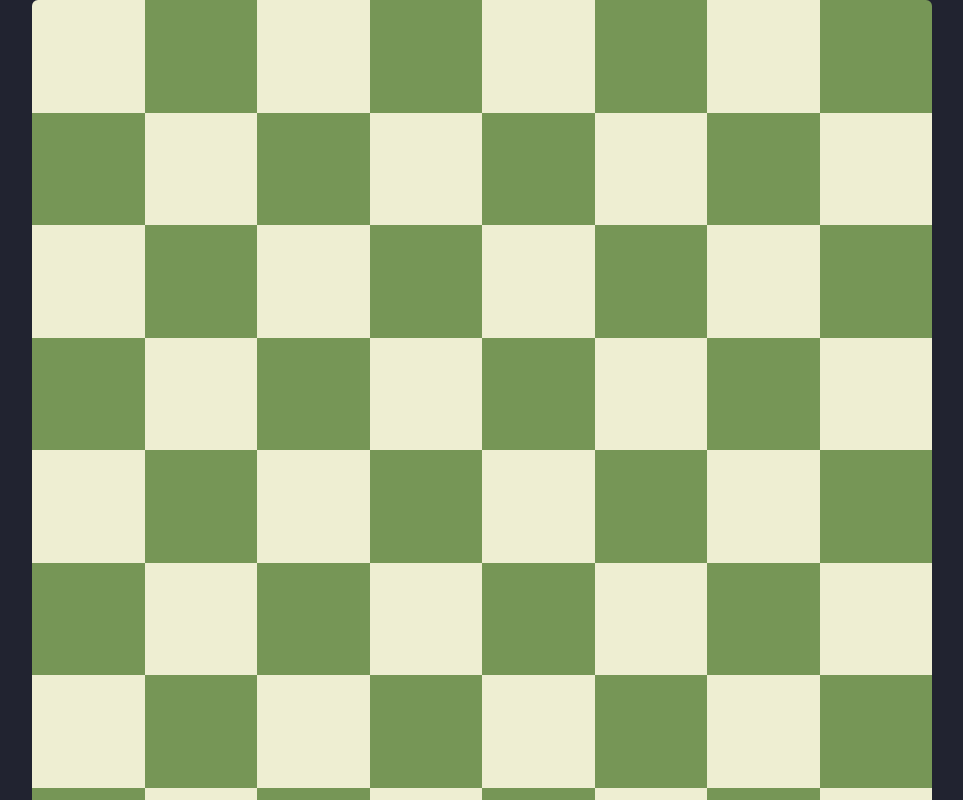
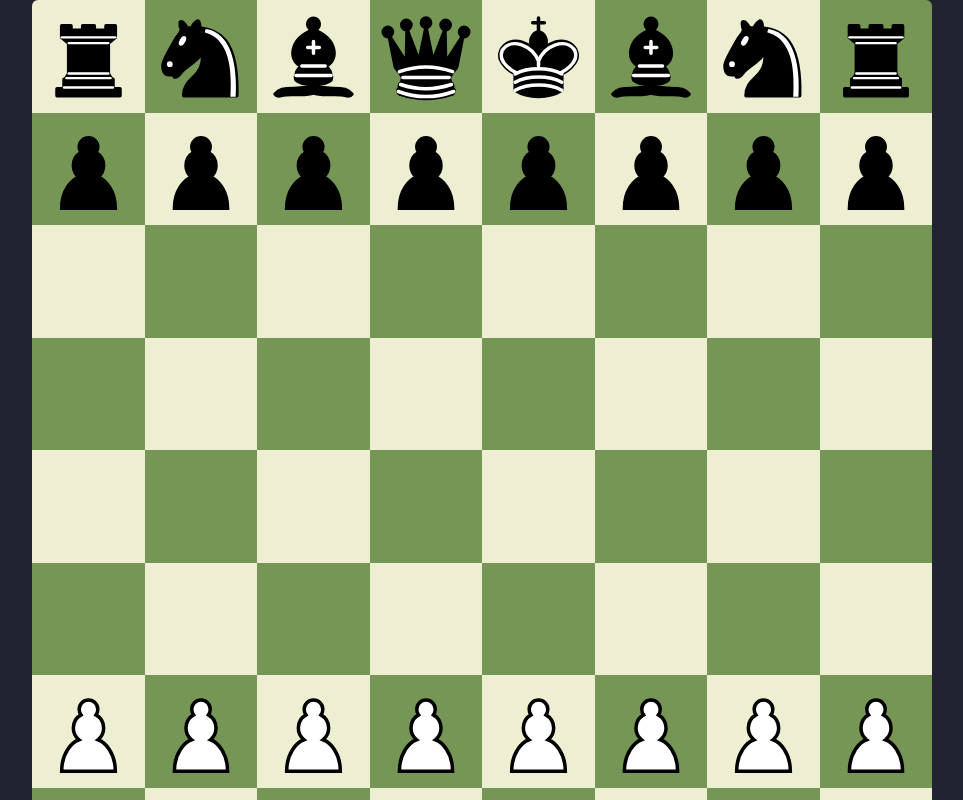
Before and after one commit to mateo-meillon/chess-vue, a Vue app: page / in a window 1280 px wide. Shown: the whole page, without its empty margins (158-1121 px from the left). Built offline with nearby package versions, Linux system fonts and the light colour scheme.

Commit message:
Implement pieces

```diff
--- a/src/App.vue
+++ b/src/App.vue
@@ -19,4 +19,8 @@ import Board from './components/Board.vue'
 	display: grid;
 	place-items: center;
 }
+
+* {
+	user-select: none;
+}
 </style>
--- a/src/components/Board.vue
+++ b/src/components/Board.vue
@@ -1,40 +1,83 @@
 <script setup lang="ts">
-import { computed } from 'vue'
-
-type PlayerColor = 'white' | 'black'
-type CellColor = 'light' | 'dark'
+import { ref, onMounted, onBeforeUnmount, nextTick } from 'vue'
+import Piece from './Piece.vue'
+import { createInitialBoard, getCellColor, type PlayerColor, type PieceType } from '../utils/chess'
+import { useChessDrag } from '../composables/useChessDrag'
 
 interface Props {
 	color: PlayerColor
 }
 
 const props = defineProps<Props>()
-const alphabet = 'abcdefgh'
 
-const boardMatrix = computed(() => {
-	const isWhite = props.color === 'white'
-	return Array.from({ length: 8 }, (_, i) => {
-		const row = isWhite ? 7 - i : i
-		return Array.from({ length: 8 }, (_, j) => {
-			const col = isWhite ? j : 7 - j
-			return alphabet[col] + (row + 1)
-		})
+const boardMatrix = ref<PieceType[][]>(createInitialBoard())
+const boardEl = ref<HTMLElement | null>(null)
+const cellSize = ref(0)
+
+function updateCellSize() {
+	if (boardEl.value) {
+		cellSize.value = boardEl.value.offsetWidth / 8
+	}
+}
+
+onMounted(() => {
+	nextTick(() => {
+		updateCellSize()
+		window.addEventListener('resize', updateCellSize)
 	})
 })
 
-const getCellColor = computed(() => (rowIndex: number, cellIndex: number): CellColor => {
-	const isWhite = props.color === 'white'
-	const row = isWhite ? 7 - rowIndex : rowIndex
-	const col = isWhite ? cellIndex : 7 - cellIndex
-	return (row + col) % 2 === 1 ? 'light' : 'dark'
+onBeforeUnmount(() => {
+	window.removeEventListener('resize', updateCellSize)
 })
+
+function movePiece(from: { type: PieceType; fromRow: number; fromCol: number }, row: number, col: number) {
+	if (row >= 0 && row < 8 && col >= 0 && col < 8) {
+		if (row === from.fromRow && col === from.fromCol) return
+		const target = boardMatrix.value[row][col]
+		if (!target || (typeof target === 'string' && typeof from.type === 'string' && target[0] !== from.type[0])) {
+			const newBoard = boardMatrix.value.map((row) => [...row])
+			newBoard[row][col] = from.type
+			newBoard[from.fromRow][from.fromCol] = null
+			boardMatrix.value = []
+			setTimeout(() => {
+				boardMatrix.value = JSON.parse(JSON.stringify(newBoard))
+			}, 0)
+			return
+		}
+	}
+}
+
+const { draggingPiece, onPieceMouseDown, onPieceTouchStart } = useChessDrag(boardMatrix, boardEl, cellSize, movePiece)
 </script>
 
 <template>
-	<div class="chess-board">
+	<div class="chess-board" ref="boardEl">
 		<div class="chess-board__row" v-for="(row, rowIndex) in boardMatrix" :key="rowIndex">
-			<div class="chess-board__cell" :class="`chess-board__cell--${getCellColor(rowIndex, cellIndex)}`" v-for="(_, cellIndex) in row" :key="cellIndex"></div>
+			<div class="chess-board__cell" :class="`chess-board__cell--${getCellColor(rowIndex, cellIndex, props.color)}`" v-for="(cell, cellIndex) in row" :key="cellIndex">
+				<Piece
+					v-if="cell && !(draggingPiece && draggingPiece.fromRow === rowIndex && draggingPiece.fromCol === cellIndex && draggingPiece !== null)"
+					:type="cell"
+					@mousedown="onPieceMouseDown(rowIndex, cellIndex, $event)"
+					@touchstart="onPieceTouchStart(rowIndex, cellIndex, $event)"
+				/>
+			</div>
 		</div>
+		<Piece
+			v-if="draggingPiece"
+			:type="draggingPiece.type as string"
+			class="floating-piece"
+			:style="{
+				position: 'fixed',
+				left: draggingPiece.x + 'px',
+				top: draggingPiece.y + 'px',
+				pointerEvents: 'none',
+				zIndex: 1000,
+				transform: 'translate(-50%, -50%)',
+				width: cellSize + 'px',
+				height: cellSize + 'px',
+			}"
+		/>
 	</div>
 </template>
 
@@ -46,10 +89,8 @@ const getCellColor = computed(() => (rowIndex: number, cellIndex: number): CellC
 	max-height: 900px;
 
 	aspect-ratio: 1;
-
 	border-radius: 6px;
 	overflow: hidden;
-
 	display: grid;
 	grid-template-columns: 1fr;
 	grid-template-rows: repeat(8, 1fr);
@@ -61,6 +102,8 @@ const getCellColor = computed(() => (rowIndex: number, cellIndex: number): CellC
 
 	&__cell {
 		aspect-ratio: 1;
+		display: grid;
+		place-items: center;
 
 		&--light {
 			background-color: #eeeed2;
@@ -71,4 +114,11 @@ const getCellColor = computed(() => (rowIndex: number, cellIndex: number): CellC
 		}
 	}
 }
+
+.floating-piece {
+	pointer-events: none;
+	position: fixed;
+	z-index: 1000;
+	transform: translate(-50%, -50%);
+}
 </style>
--- /dev/null
+++ b/src/components/Piece.vue
@@ -0,0 +1,37 @@
+<script setup lang="ts">
+const props = defineProps<{
+	type: string // e.g., 'wK', 'bQ', etc.
+}>()
+
+const emit = defineEmits(['mousedown', 'touchstart'])
+
+// Map piece codes to SVG filenames
+const pieceMap: Record<string, string> = {
+	wK: 'Chess_klt45.svg',
+	wQ: 'Chess_qlt45.svg',
+	wR: 'Chess_rlt45.svg',
+	wB: 'Chess_blt45.svg',
+	wN: 'Chess_nlt45.svg',
+	wP: 'Chess_plt45.svg',
+	bK: 'Chess_kdt45.svg',
+	bQ: 'Chess_qdt45.svg',
+	bR: 'Chess_rdt45.svg',
+	bB: 'Chess_bdt45.svg',
+	bN: 'Chess_ndt45.svg',
+	bP: 'Chess_pdt45.svg',
+}
+
+const src = `/src/assets/pieces/${pieceMap[props.type]}`
+</script>
+
+<template>
+	<img v-if="pieceMap[type]" :src="src" :alt="type" class="piece" draggable="false" @mousedown="(e) => emit('mousedown', e)" @touchstart="(e) => emit('touchstart', e)" />
+</template>
+
+<style scoped>
+.piece {
+	width: calc(100% - 0.5rem);
+	height: calc(100% - 0.5rem);
+	cursor: grab;
+}
+</style>
--- /dev/null
+++ b/src/composables/useChessDrag.ts
@@ -0,0 +1,108 @@
+import { ref, onBeforeUnmount } from 'vue'
+import type { Ref } from 'vue'
+import type { PieceType } from '../utils/chess'
+
+interface DraggingPiece {
+	type: PieceType
+	fromRow: number
+	fromCol: number
+	x: number
+	y: number
+}
+
+type MovePieceFn = (from: DraggingPiece, toRow: number, toCol: number) => void
+
+export function useChessDrag(boardMatrix: Ref<PieceType[][]>, boardEl: Ref<HTMLElement | null>, cellSize: Ref<number>, movePiece: MovePieceFn) {
+	const draggingPiece = ref<DraggingPiece | null>(null)
+
+	function onPieceMouseDown(rowIndex: number, colIndex: number, event: MouseEvent) {
+		const type = boardMatrix.value[rowIndex][colIndex]
+		if (!type) return
+		draggingPiece.value = {
+			type,
+			fromRow: rowIndex,
+			fromCol: colIndex,
+			x: event.clientX,
+			y: event.clientY,
+		}
+		window.addEventListener('mousemove', onMouseMove)
+		window.addEventListener('mouseup', onMouseUp)
+	}
+
+	function onPieceTouchStart(rowIndex: number, colIndex: number, event: TouchEvent) {
+		const type = boardMatrix.value[rowIndex][colIndex]
+		if (!type) return
+		const touch = event.touches[0]
+		draggingPiece.value = {
+			type,
+			fromRow: rowIndex,
+			fromCol: colIndex,
+			x: touch.clientX,
+			y: touch.clientY,
+		}
+		window.addEventListener('touchmove', onTouchMove)
+		window.addEventListener('touchend', onTouchEnd)
+	}
+
+	function onMouseMove(event: MouseEvent) {
+		if (draggingPiece.value) {
+			draggingPiece.value.x = event.clientX
+			draggingPiece.value.y = event.clientY
+		}
+	}
+
+	function onTouchMove(event: TouchEvent) {
+		if (draggingPiece.value) {
+			const touch = event.touches[0]
+			draggingPiece.value.x = touch.clientX
+			draggingPiece.value.y = touch.clientY
+		}
+	}
+
+	function onMouseUp(event: MouseEvent) {
+		handleDrop(event.clientX, event.clientY)
+		window.removeEventListener('mousemove', onMouseMove)
+		window.removeEventListener('mouseup', onMouseUp)
+	}
+
+	function onTouchEnd(event: TouchEvent) {
+		if (draggingPiece.value) {
+			handleDrop(draggingPiece.value.x, draggingPiece.value.y)
+		}
+		window.removeEventListener('touchmove', onTouchMove)
+		window.removeEventListener('touchend', onTouchEnd)
+	}
+
+	function handleDrop(x: number, y: number) {
+		if (!draggingPiece.value) return
+		if (!boardEl.value) {
+			draggingPiece.value = null
+			return
+		}
+		const boardRect = boardEl.value.getBoundingClientRect()
+		const size = cellSize.value
+		const col = Math.floor((x - boardRect.left) / size)
+		const row = Math.floor((y - boardRect.top) / size)
+		const from = draggingPiece.value
+		movePiece(from, row, col)
+		draggingPiece.value = null
+	}
+
+	onBeforeUnmount(() => {
+		window.removeEventListener('mousemove', onMouseMove)
+		window.removeEventListener('mouseup', onMouseUp)
+		window.removeEventListener('touchmove', onTouchMove)
+		window.removeEventListener('touchend', onTouchEnd)
+	})
+
+	return {
+		draggingPiece,
+		onPieceMouseDown,
+		onPieceTouchStart,
+		onMouseMove,
+		onMouseUp,
+		onTouchMove,
+		onTouchEnd,
+		handleDrop,
+	}
+}
--- /dev/null
+++ b/src/utils/chess.ts
@@ -0,0 +1,28 @@
+export type PlayerColor = 'white' | 'black'
+export type CellColor = 'light' | 'dark'
+export type PieceType = 'wK' | 'wQ' | 'wR' | 'wB' | 'wN' | 'wP' | 'bK' | 'bQ' | 'bR' | 'bB' | 'bN' | 'bP' | null
+
+export function createInitialBoard(): PieceType[][] {
+	return [
+		['bR', 'bN', 'bB', 'bQ', 'bK', 'bB', 'bN', 'bR'],
+		['bP', 'bP', 'bP', 'bP', 'bP', 'bP', 'bP', 'bP'],
+		[null, null, null, null, null, null, null, null],
+		[null, null, null, null, null, null, null, null],
+		[null, null, null, null, null, null, null, null],
+		[null, null, null, null, null, null, null, null],
+		['wP', 'wP', 'wP', 'wP', 'wP', 'wP', 'wP', 'wP'],
+		['wR', 'wN', 'wB', 'wQ', 'wK', 'wB', 'wN', 'wR'],
+	]
+}
+
+export function getCellColor(rowIndex: number, cellIndex: number, color: PlayerColor): CellColor {
+	const isWhite = color === 'white'
+	const row = isWhite ? 7 - rowIndex : rowIndex
+	const col = isWhite ? cellIndex : 7 - cellIndex
+	return (row + col) % 2 === 1 ? 'light' : 'dark'
+}
+
+export function isOppositeColor(pieceA: PieceType, pieceB: PieceType): boolean {
+	if (!pieceA || !pieceB) return false
+	return pieceA[0] !== pieceB[0]
+}
```
